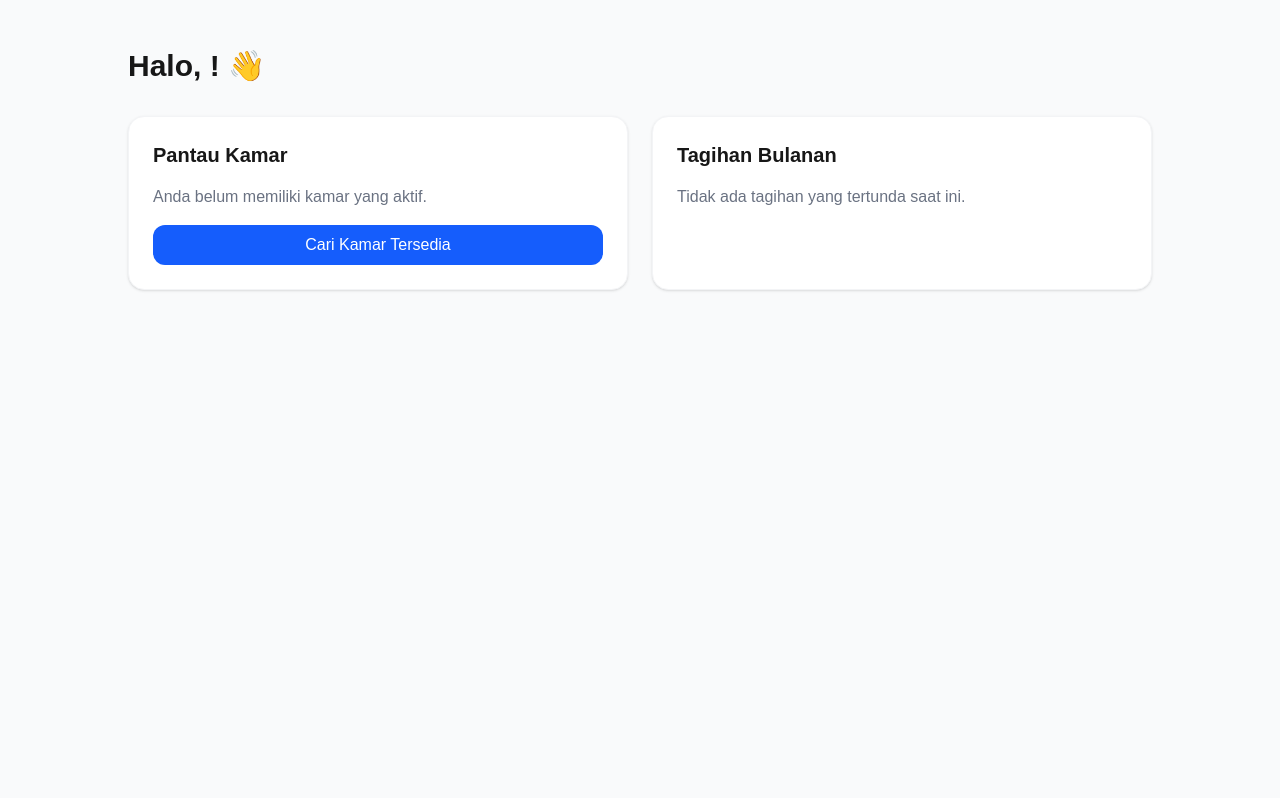
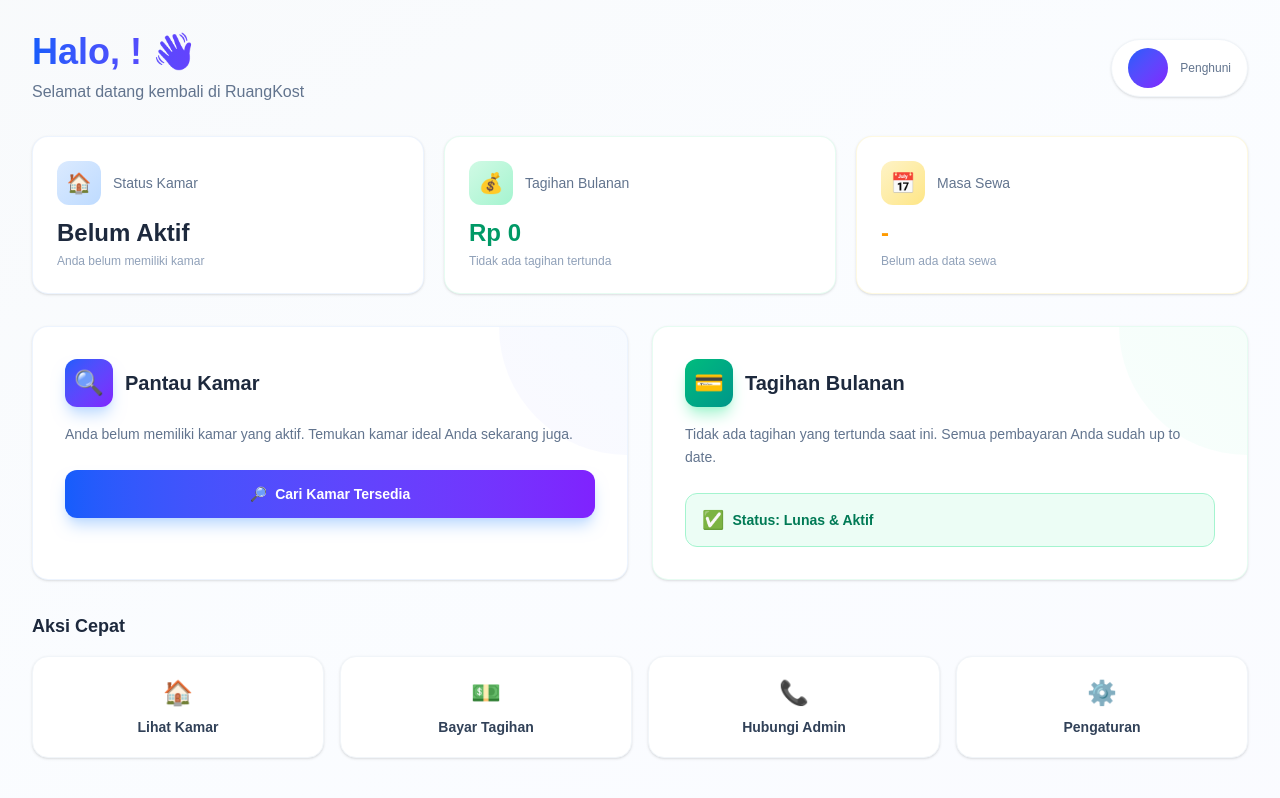
Before and after one commit to augitian1919/ruang-kost, a Next.js app: page /dashboard in a window 1280 px wide. Built offline with nearby package versions, Linux system fonts and the light colour scheme; no server answers.

Commit message:
update halaman dashboard

```diff
--- a/app/dashboard/page.tsx
+++ b/app/dashboard/page.tsx
@@ -2,21 +2,19 @@
 
 import React, { useState, useEffect } from "react";
 import { onAuthStateChanged } from "firebase/auth";
-import { doc, getDoc } from "firebase/firestore"; // Import fungsi Firestore
+import { doc, getDoc } from "firebase/firestore";
 import { auth, db } from "../../lib/firebase";
 
 export default function CustomerDashboardPage() {
   const [userName, setUserName] = useState<string>("");
   const [isLoading, setIsLoading] = useState<boolean>(true);
-  const [hasRoom, setHasRoom] = useState<boolean>(false); // State untuk cek sewa
+  const [hasRoom, setHasRoom] = useState<boolean>(false);
 
   useEffect(() => {
     const unsubscribe = onAuthStateChanged(auth, async (user) => {
       if (user) {
         setUserName(user.displayName || user.email?.split('@')[0] || "Penghuni");
 
-        // --- LOGIKA CEK DATABASE ---
-        // Kita cek di koleksi 'sewa' berdasarkan ID user
         const userDocRef = doc(db, "sewa", user.uid);
         const userDoc = await getDoc(userDocRef);
 
@@ -28,41 +26,142 @@ export default function CustomerDashboardPage() {
       }
       setIsLoading(false);
     });
+
     return () => unsubscribe();
   }, []);
 
-  if (isLoading) return <div className="p-10 text-center">Memuat...</div>;
+  if (isLoading) {
+    return (
+      <div className="min-h-screen flex items-center justify-center bg-gradient-to-br from-slate-50 to-blue-50">
+        <div className="animate-spin rounded-full h-12 w-12 border-b-2 border-blue-600"></div>
+      </div>
+    );
+  }
 
   return (
-    <div className="min-h-screen bg-gray-50 p-6 md:p-12">
-      <div className="max-w-5xl mx-auto space-y-8">
-        <h1 className="text-3xl font-bold">Halo, {userName}! 👋</h1>
+    <div className="min-h-screen bg-gradient-to-br from-slate-50 via-blue-50/30 to-indigo-50/30 font-sans text-slate-800">
+      <div className="max-w-7xl mx-auto px-4 sm:px-6 lg:px-8 py-8">
 
-        <div className="grid grid-cols-1 md:grid-cols-2 gap-6">
+        {/* Header */}
+        <div className="flex flex-col sm:flex-row items-start sm:items-center justify-between gap-4 mb-8">
+          <div>
+            <h1 className="text-3xl sm:text-4xl font-extrabold bg-gradient-to-r from-blue-600 to-violet-600 bg-clip-text text-transparent">
+              Halo, {userName}! 👋
+            </h1>
+            <p className="text-slate-500 mt-2 text-base">Selamat datang kembali di RuangKost</p>
+          </div>
+          <div className="flex items-center gap-3 bg-white px-4 py-2 rounded-full shadow-sm border border-slate-100">
+            <div className="w-10 h-10 rounded-full bg-gradient-to-br from-blue-600 to-violet-600 flex items-center justify-center text-white font-bold text-sm">
+              {userName.slice(0, 2).toUpperCase()}
+            </div>
+            <div className="hidden sm:block">
+              <div className="font-semibold text-sm text-slate-800">{userName}</div>
+              <div className="text-xs text-slate-500">Penghuni</div>
+            </div>
+          </div>
+        </div>
 
-          {/* Card Pantau Kamar dengan Logika */}
-          <div className="bg-white rounded-2xl p-6 shadow-sm border border-gray-100">
-            <h2 className="text-xl font-bold mb-4">Pantau Kamar</h2>
-
-            {hasRoom ? (
-              <p>Detail kamar Anda akan muncul di sini.</p>
-            ) : (
-              <div className="space-y-4">
-                <p className="text-gray-500">Anda belum memiliki kamar yang aktif.</p>
-                <button className="w-full py-2 bg-blue-600 text-white rounded-xl hover:bg-blue-700">
-                  Cari Kamar Tersedia
-                </button>
+        {/* Stats Cards */}
+        <div className="grid grid-cols-1 sm:grid-cols-3 gap-5 mb-8">
+          <div className="bg-white rounded-2xl p-6 shadow-sm border border-blue-100/50 hover:shadow-md transition-shadow">
+            <div className="flex items-center gap-3 mb-3">
+              <div className="w-11 h-11 rounded-xl bg-gradient-to-br from-blue-100 to-blue-200 flex items-center justify-center text-xl">
+                🏠
               </div>
-            )}
+              <span className="text-sm font-medium text-slate-500">Status Kamar</span>
+            </div>
+            <div className="text-2xl font-bold text-slate-800">
+              {hasRoom ? "Aktif" : "Belum Aktif"}
+            </div>
+            <div className="text-xs text-slate-400 mt-1">
+              {hasRoom ? "Kamar Anda aktif" : "Anda belum memiliki kamar"}
+            </div>
           </div>
 
-          {/* Card Tagihan */}
-          <div className="bg-white rounded-2xl p-6 shadow-sm border border-gray-100">
-            <h2 className="text-xl font-bold mb-4">Tagihan Bulanan</h2>
-            <p className="text-gray-500">Tidak ada tagihan yang tertunda saat ini.</p>
+          <div className="bg-white rounded-2xl p-6 shadow-sm border border-emerald-100/50 hover:shadow-md transition-shadow">
+            <div className="flex items-center gap-3 mb-3">
+              <div className="w-11 h-11 rounded-xl bg-gradient-to-br from-emerald-100 to-emerald-200 flex items-center justify-center text-xl">
+                💰
+              </div>
+              <span className="text-sm font-medium text-slate-500">Tagihan Bulanan</span>
+            </div>
+            <div className="text-2xl font-bold text-emerald-600">Rp 0</div>
+            <div className="text-xs text-slate-400 mt-1">Tidak ada tagihan tertunda</div>
           </div>
 
+          <div className="bg-white rounded-2xl p-6 shadow-sm border border-amber-100/50 hover:shadow-md transition-shadow">
+            <div className="flex items-center gap-3 mb-3">
+              <div className="w-11 h-11 rounded-xl bg-gradient-to-br from-amber-100 to-amber-200 flex items-center justify-center text-xl">
+                📅
+              </div>
+              <span className="text-sm font-medium text-slate-500">Masa Sewa</span>
+            </div>
+            <div className="text-2xl font-bold text-amber-500">-</div>
+            <div className="text-xs text-slate-400 mt-1">Belum ada data sewa</div>
+          </div>
         </div>
+
+        {/* Main Cards */}
+        <div className="grid grid-cols-1 lg:grid-cols-2 gap-6">
+
+          {/* Pantau Kamar */}
+          <div className="bg-white rounded-2xl p-8 shadow-sm border border-blue-100/50 relative overflow-hidden">
+            <div className="absolute top-0 right-0 w-32 h-32 bg-gradient-to-bl from-blue-50/50 to-violet-50/50 rounded-bl-full"></div>
+            <div className="relative z-10">
+              <div className="flex items-center gap-3 mb-4">
+                <div className="w-12 h-12 rounded-xl bg-gradient-to-br from-blue-600 to-violet-600 flex items-center justify-center text-white text-2xl shadow-lg shadow-blue-200">
+                  🔍
+                </div>
+                <h2 className="text-xl font-bold text-slate-800">Pantau Kamar</h2>
+              </div>
+              <p className="text-slate-500 text-sm leading-relaxed mb-6">
+                Anda belum memiliki kamar yang aktif. Temukan kamar ideal Anda sekarang juga.
+              </p>
+              <button className="w-full py-3.5 px-6 bg-gradient-to-r from-blue-600 to-violet-600 hover:from-blue-700 hover:to-violet-700 text-white rounded-xl font-semibold text-sm shadow-lg shadow-blue-200 transition-all flex items-center justify-center gap-2">
+                <span>🔎</span> Cari Kamar Tersedia
+              </button>
+            </div>
+          </div>
+
+          {/* Tagihan Bulanan */}
+          <div className="bg-white rounded-2xl p-8 shadow-sm border border-emerald-100/50 relative overflow-hidden">
+            <div className="absolute top-0 right-0 w-32 h-32 bg-gradient-to-bl from-emerald-50/50 to-teal-50/50 rounded-bl-full"></div>
+            <div className="relative z-10">
+              <div className="flex items-center gap-3 mb-4">
+                <div className="w-12 h-12 rounded-xl bg-gradient-to-br from-emerald-500 to-teal-600 flex items-center justify-center text-white text-2xl shadow-lg shadow-emerald-200">
+                  💳
+                </div>
+                <h2 className="text-xl font-bold text-slate-800">Tagihan Bulanan</h2>
+              </div>
+              <p className="text-slate-500 text-sm leading-relaxed mb-6">
+                Tidak ada tagihan yang tertunda saat ini. Semua pembayaran Anda sudah up to date.
+              </p>
+              <div className="flex items-center gap-2 px-4 py-3 bg-emerald-50 rounded-xl border border-emerald-200">
+                <span className="text-lg">✅</span>
+                <span className="text-emerald-700 font-semibold text-sm">Status: Lunas & Aktif</span>
+              </div>
+            </div>
+          </div>
+        </div>
+
+        {/* Quick Actions */}
+        <div className="mt-8">
+          <h3 className="text-lg font-bold text-slate-800 mb-4">Aksi Cepat</h3>
+          <div className="grid grid-cols-2 sm:grid-cols-4 gap-4">
+            {[
+              { icon: "🏠", label: "Lihat Kamar" },
+              { icon: "💵", label: "Bayar Tagihan" },
+              { icon: "📞", label: "Hubungi Admin" },
+              { icon: "⚙️", label: "Pengaturan" },
+            ].map((action, idx) => (
+              <div key={idx} className="bg-white rounded-2xl p-5 text-center shadow-sm border border-slate-100 hover:shadow-md hover:border-blue-200 transition-all cursor-pointer group">
+                <div className="text-2xl mb-2 group-hover:scale-110 transition-transform">{action.icon}</div>
+                <div className="font-semibold text-sm text-slate-700">{action.label}</div>
+              </div>
+            ))}
+          </div>
+        </div>
+
       </div>
     </div>
   );
```
